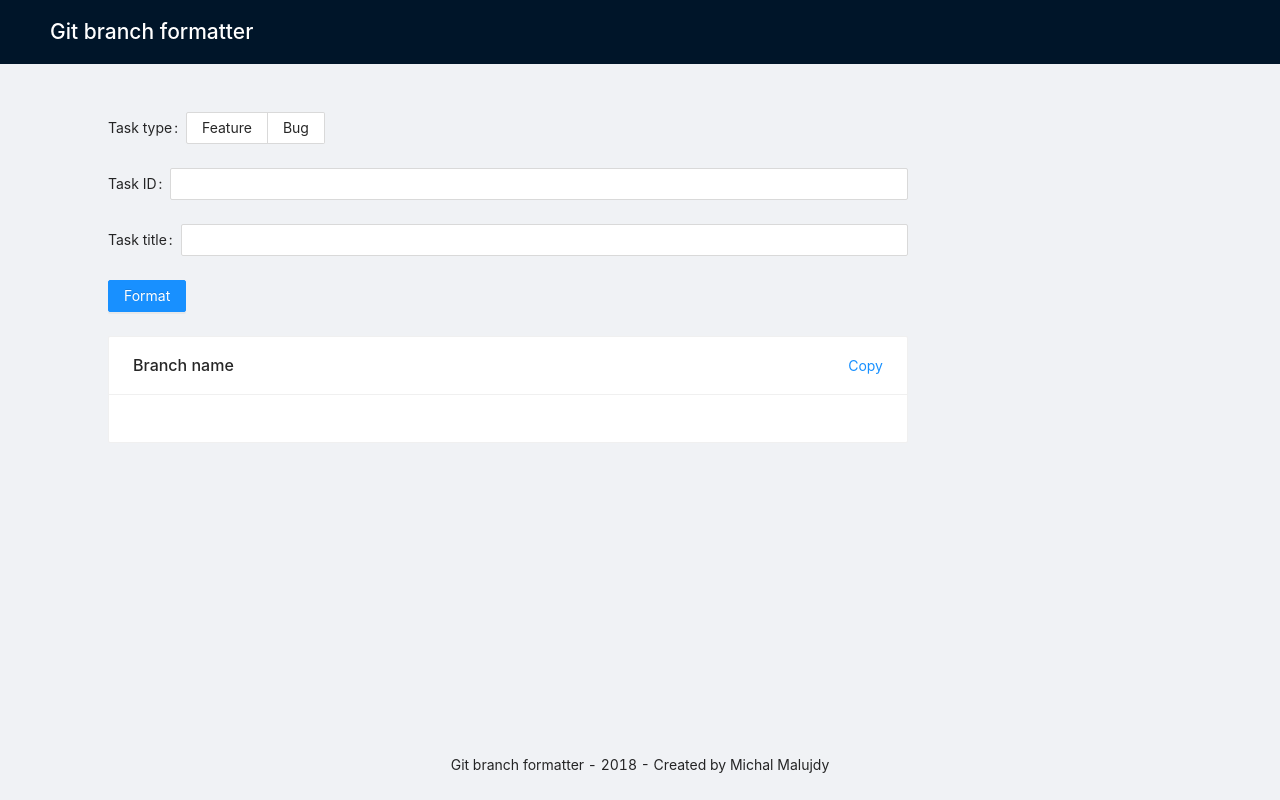
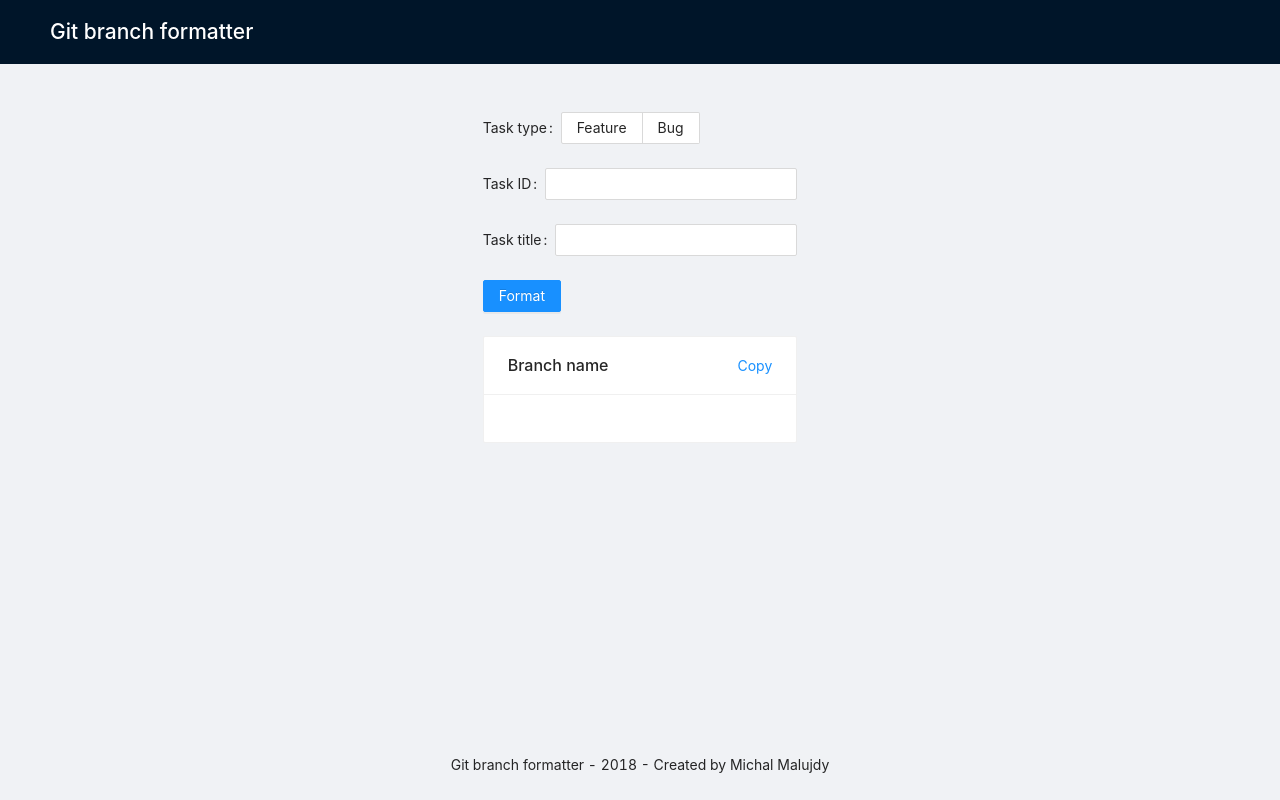
Before and after one commit to michalMalujdy/_React_GitBranchFormatter, a React (Create React App) app: page / in a window 1280 px wide. Built offline with nearby package versions, Linux system fonts and the light colour scheme.

Commit message:
Responsive styling

```diff
--- a/src/App.js
+++ b/src/App.js
@@ -1,14 +1,14 @@
 import React from "react";
 import './App.css';
 import Formatter from "./components/Formatter/Formatter";
-import CustomLayout from "./components/CustomLayout/CustomLayout";
+import AppLayout from "./components/AppLayout/AppLayout";
 
 class App extends React.Component {
     render() {
         return (
-            <CustomLayout>
+            <AppLayout>
                 <Formatter/>
-            </CustomLayout>
+            </AppLayout>
         );
     }
 }
--- a/src/components/CustomLayout/CustomLayout.js
+++ b/src/components/AppLayout/AppLayout.js
@@ -1,6 +1,6 @@
 import React from "react";
 import {Layout} from 'antd';
-import "./CustomLayout.scss";
+import "./AppLayout.scss";
 
 const { Header, Content, Footer } = Layout;
 
--- a/src/components/CustomLayout/CustomLayout.scss
+++ b/src/components/AppLayout/AppLayout.scss
@@ -6,6 +6,10 @@
   }
 
   &_content {
-    padding: 3rem 0.5rem;
+    padding: 3rem 5rem;
+
+    @media(max-width: 600px) {
+      padding: 3rem 0.5rem;
+    }
   }
 }
--- a/src/components/Formatter/Formatter.scss
+++ b/src/components/Formatter/Formatter.scss
@@ -1,7 +1,4 @@
 .formatter {
-  margin-left: 100px;
-
-  &_form {
-    max-width: 800px;
-  }
+  display: flex;
+  justify-content: center;
 }
```
